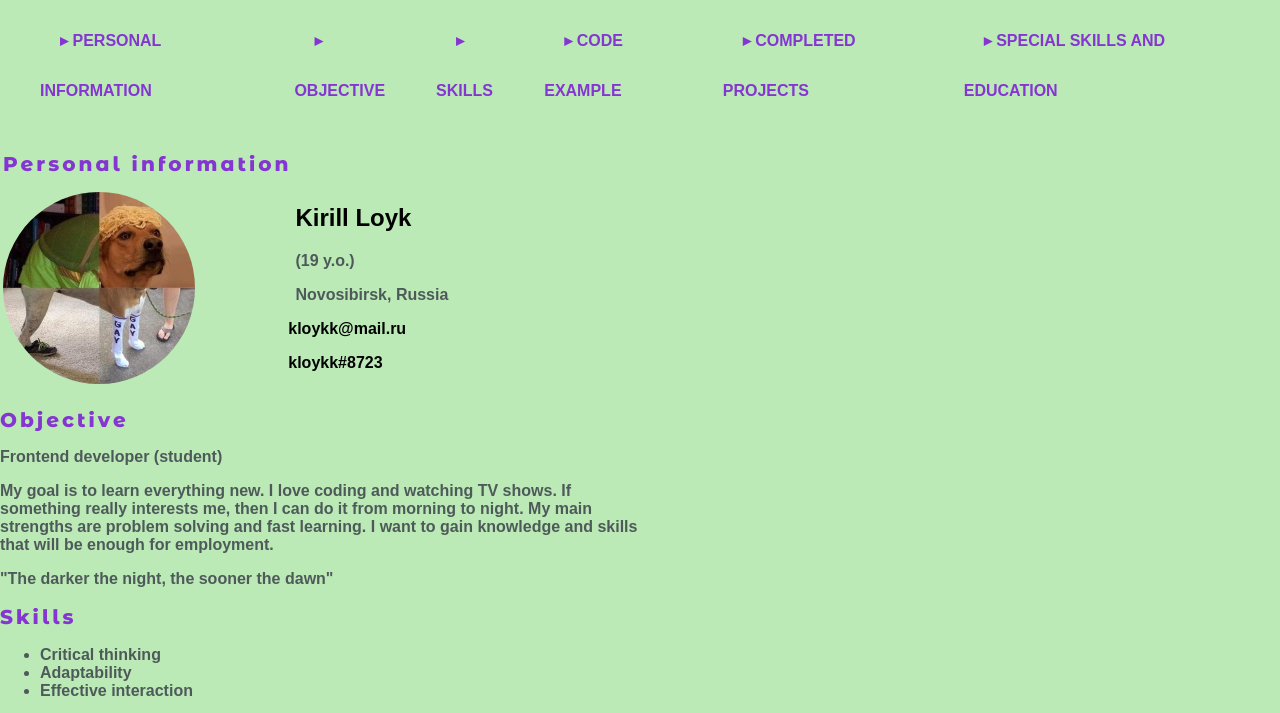
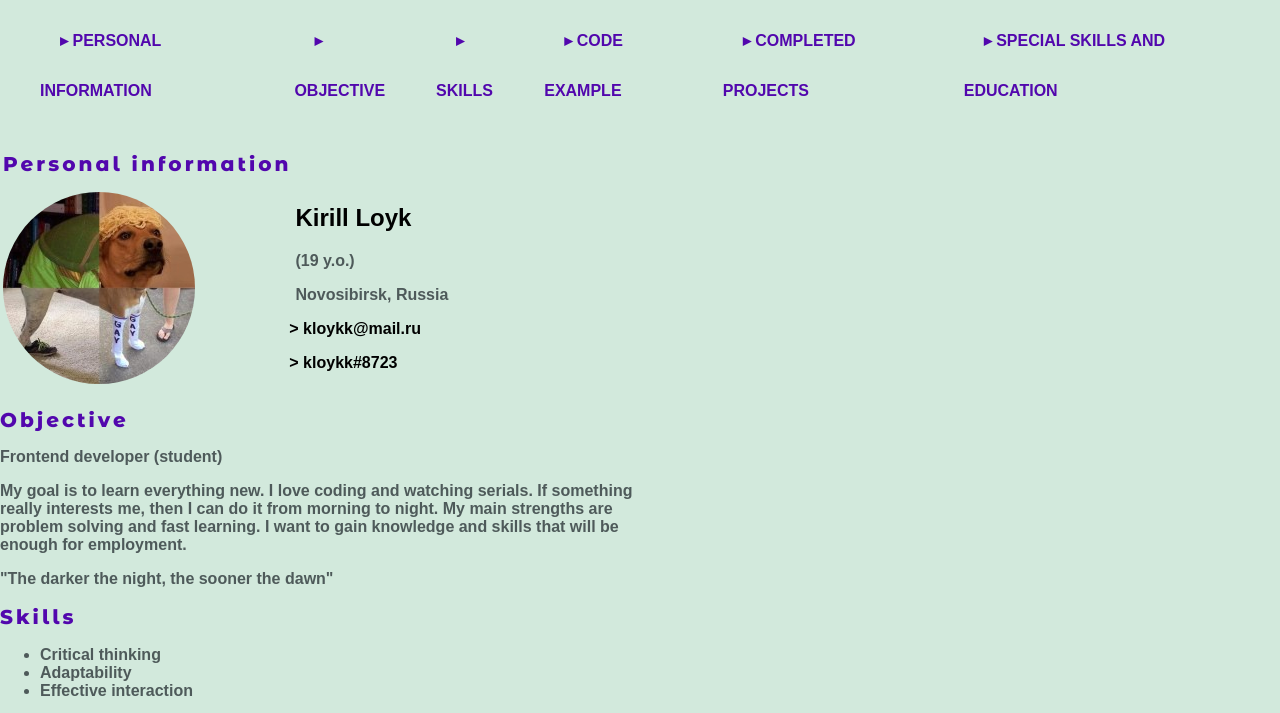
Before and after one commit to kloykk/rsschool-cv, a plain HTML site: page index.html in a window 1280 px wide. Shown: the top 713 px of the page. Drawn offline with Linux system fonts and the light colour scheme; a web font is replaced by a local one.

Commit message:
fix: summary

```diff
--- a/index.html
+++ b/index.html
@@ -42,8 +42,8 @@
                             <p>(19 y.o.)</p>
                             <p>Novosibirsk, Russia</p>
                             <ul>
-                                <li class="contacts"><p>kloykk@mail.ru</p></li>
-                                <li class="contacts"><p>kloykk#8723</p></li>
+                                <li class="contacts"><p>> kloykk@mail.ru</p></li>
+                                <li class="contacts"><p>> kloykk#8723</p></li>
                             </ul>
                         </td>
                     </tr>
@@ -53,7 +53,7 @@
             <section class="section" id="summary">
                 <h2 class="section-title" id="objective">Objective</h2>
                 <p>Frontend developer (<strong>student</strong>)</p>
-                <p>My goal is to learn everything new. I love coding and watching TV shows. If something really interests me, then I can do it from morning to night. My main strengths are problem solving and fast learning. I want to gain knowledge and skills that will be enough for employment.</p>
+                <p>My goal is to learn everything new. I love coding and watching serials. If something really interests me, then I can do it from morning to night. My main strengths are problem solving and fast learning. I want to gain knowledge and skills that will be enough for employment.</p>
                 <p>"The darker the night, the sooner the dawn"</p>
             </section>
 
--- a/style.css
+++ b/style.css
@@ -31,7 +31,7 @@ body{
 html {
     scroll-behavior: smooth;
     color: rgb(78, 90, 90);
-    background-color: #bbeab6;
+    background-color: #d2e9dc;
 }
 
 .nav-link {
@@ -39,7 +39,7 @@ html {
     line-height: 50px;
     text-decoration: none;
     transition: .3s;
-    color: #8535d1;
+    color: #5207ad;
     transition: color 0.5s;
 }
 
@@ -69,7 +69,7 @@ html {
     font-weight: 300;
 
     letter-spacing: 3px;
-    color: #8535d1;
+    color: #5207ad;
 }
 
 .avatar {
@@ -110,7 +110,7 @@ footer a {
 
 .contacts {
     list-style: none;
-    margin-left: -40%;
+    margin-left: -35%;
     color:black;
 }
 
```
